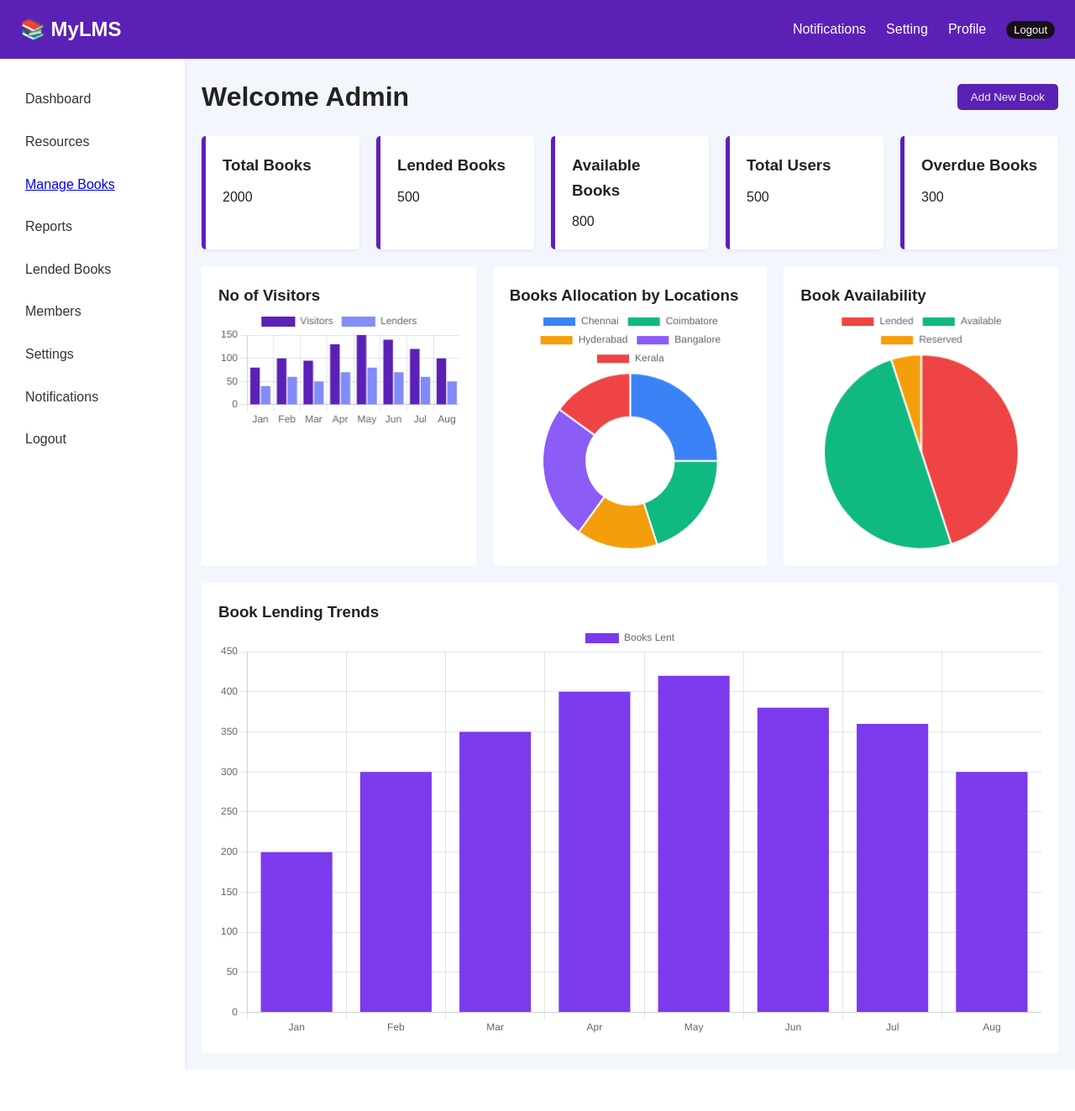
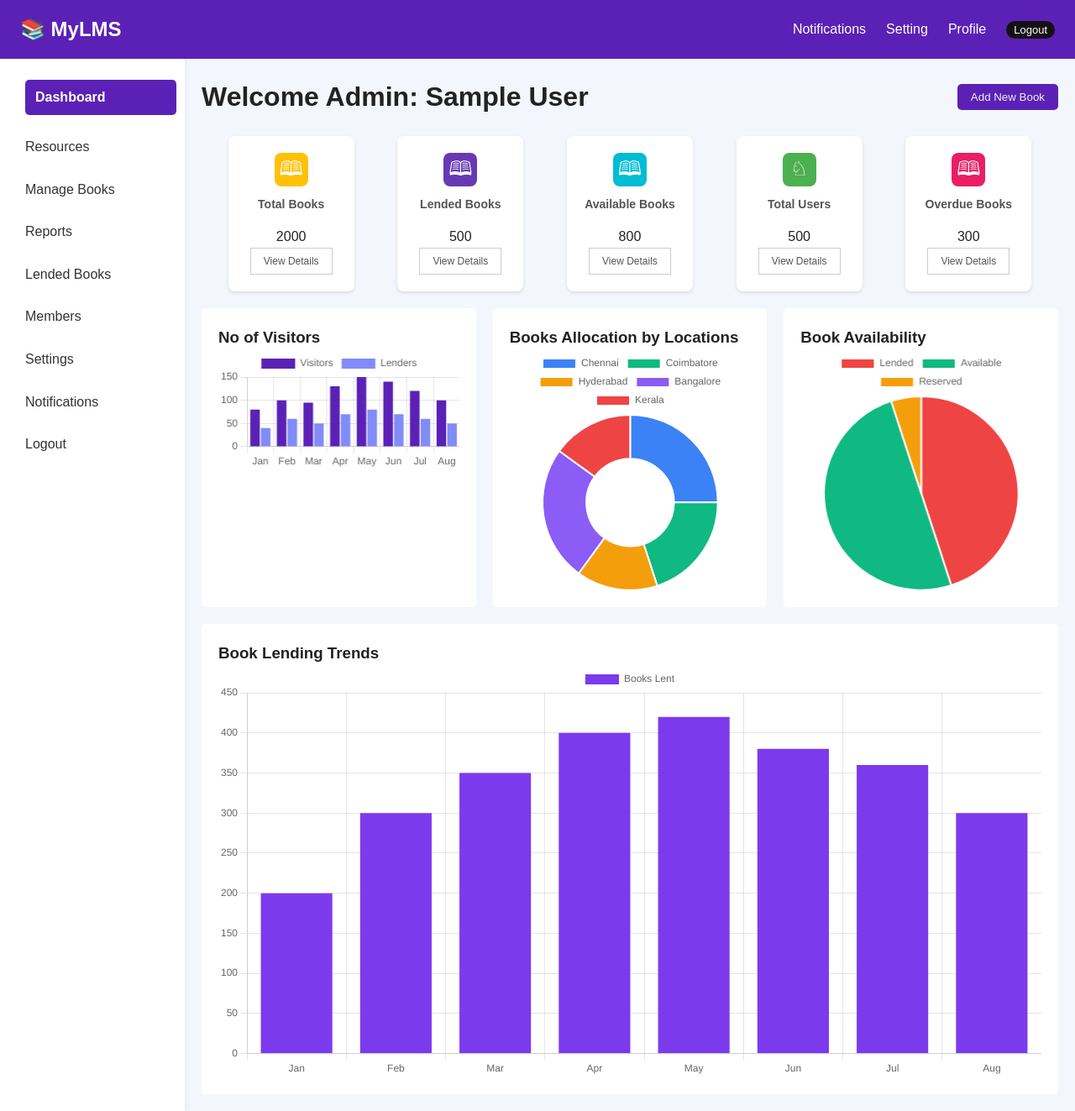
Before and after one commit to Vinay1291/Library-Management-System, a PHP site: page /admin/ in a window 1280 px wide. Shown: the whole page at 84% size. Before the commit the page ends 1274 px from the top, so only its background shows below. Run offline with PHP 8.4, Linux system fonts and the light colour scheme; the visitor is signed in with stand-in values (Sample User, id 1).

Commit message:
admin dashboard UI Done

```diff
--- a/admin/assets/css/admin.css
+++ b/admin/assets/css/admin.css
@@ -14,7 +14,7 @@
 .sidebar {
     width: 220px;
     background-color: white;
-    padding: 20px;
+    padding-top: 10px;
     box-shadow: 2px 0 5px rgba(0, 0, 0, 0.05);
 }
 
@@ -27,8 +27,10 @@
     list-style: none;
 }
 
+
 .sidebar ul li {
     padding: 10px;
+    padding-left: 30px;
     margin: 5px 0;
     color: #333;
     cursor: pointer;
@@ -36,6 +38,24 @@
 
 .sidebar ul li:hover {
     background-color: #f0f0f0;
+}
+
+.sidebar ul li.active:hover {
+    background-color: #5b21b6;
+}
+
+.sidebar ul li.active a {
+    background-color: #5b21b6;
+    color: white;
+    font-weight: bold;
+    border-radius: 5px;
+    padding: 8px 12px;
+}
+
+.sidebar ul li a {
+    color: inherit;
+    text-decoration: none;
+    display: block;
 }
 
 .main {
@@ -60,22 +80,80 @@
 
 .cards {
     display: flex;
+    justify-content:space-evenly;
     gap: 20px;
     margin-bottom: 20px;
+    flex-wrap: wrap;
 }
 
 .card {
-    background-color: white;
-    flex: 1;
+    background-color: #fff;
+    border-radius: 8px;
+    box-shadow: 0 2px 4px rgba(0, 0, 0, .1);
     padding: 20px;
-    border-left: 5px solid #5b21b6;
-    border-radius: 5px;
-    box-shadow: 0 2px 4px rgba(0, 0, 0, 0.05);
+    text-align: center;
+    width: 150px;
+}
+
+.card .icon-container {
+    width: 40px;
+    height: 40px;
+    border-radius: 8px;
+    display: flex;
+    justify-content: center;
+    align-items: center;
+    margin: 0 auto 10px;
+}
+
+.card .icon {
+    font-size: 20px;
+    color: #fff;
 }
 
 .card h3 {
-    margin-bottom: 10px;
+    font-size: 14px;
+    color: #555;
+    margin-bottom: 15px;
 }
+
+.card button {
+    background-color: transparent;
+    border: 1px solid #ccc;
+    color: #555;
+    padding: 8px 15px;
+    cursor: pointer;
+    font-size: 12px;
+    transition: background-color 0.3s ease;
+}
+
+.card button:hover {
+    background-color: #eee;
+}
+
+/* Specific colors for each card */
+.card-yellow .icon-container{ background-color: #ffc107; }
+.card-blue .icon-container{ background-color: #673ab4; }
+.card-teal .icon-container{ background-color: #00bcd4; }
+.card-green .icon-container{ background-color: #4caf50; }
+.card-pink .icon-container{ background-color: #e91e63; }
+
+/* Placeholder for book icon */
+.book-icon::before {
+    content: "\1F56E"; /* Unicode for a book */
+    font-size: 24px; color: #fff;
+}
+/* Placeholder for user icon */
+.user-icon::before {
+    content: "\2658"; /* Unicode for a knight (can be replaced with a more suitable user icon) */
+    font-size: 24px; color: #fff;
+}
+/* Placeholder for overdue icon (can be a variation of book or a warning sign) */
+.overdue-icon::before {
+    content: "\1F56E"; /* Using book icon for now, can be changed */
+    font-size: 24px; color: #fff;
+}
+
+
 
 .charts {
     display: flex;
--- a/admin/includes/header.php
+++ b/admin/includes/header.php
@@ -1,3 +1,9 @@
+<?php
+if (!isset($activePage)) {
+    $activePage = '';
+}
+?>
+
 <header>
   <div class="header-left">
     <div class="hamburger" id="hamburger">&#9776;</div>
@@ -8,25 +14,7 @@
       <li><a href="#">Notifications</a></li>
       <li><a href="#">Setting</a></li>
       <li><a href="#">Profile</a></li>
-      <li>
-        <?php echo '<a class="head-link" href="../logout.php">Logout</a>';?>
-      </li>
+      <li><a class="head-link" href="../../logout.php">Logout</a></li>
     </ul>
   </nav>
 </header>
-
-<div class="body">
-  <div class="sidebar">
-    <!-- <h2>My LMS</h2> -->
-    <ul>
-      <li>Dashboard</li>
-      <li>Resources</li>
-      <li><a href="manage-books/">Manage Books</a></li>
-      <li>Reports</li>
-      <li>Lended Books</li>
-      <li>Members</li>
-      <li>Settings</li>
-      <li>Notifications</li>
-      <li>Logout</li>
-    </ul>
-  </div>
--- /dev/null
+++ b/admin/includes/sidebar.php
@@ -0,0 +1,12 @@
+
+<ul>
+      <li class="<?= ($activePage === 'dashboard') ? 'active' : '' ?>"><a href="../admin/">Dashboard</a></li>
+      <li class="<?= ($activePage === 'resources') ? 'active' : '' ?>"><a href="resources.php">Resources</a></li>
+      <li class="<?= ($activePage === 'manage-books') ? 'active' : '' ?>"><a href="manage-books.php">Manage Books</a></li>
+      <li class="<?= ($activePage === 'reports') ? 'active' : '' ?>"><a href="reports.php">Reports</a></li>
+      <li class="<?= ($activePage === 'lended-books') ? 'active' : '' ?>"><a href="lended.php">Lended Books</a></li>
+      <li class="<?= ($activePage === 'members') ? 'active' : '' ?>"><a href="members.php">Members</a></li>
+      <li class="<?= ($activePage === 'settings') ? 'active' : '' ?>"><a href="settings.php">Settings</a></li>
+      <li class="<?= ($activePage === 'notifications') ? 'active' : '' ?>"><a href="notifications.php">Notifications</a></li>
+      <li><a href="../logout.php">Logout</a></li>
+    </ul>
--- a/admin/index.php
+++ b/admin/index.php
@@ -6,12 +6,11 @@ if (!isLoggedIn() || $_SESSION['role'] !== 'admin') {
     header("Location: ../login.php");
     exit();
 }
-// echo '<a href="../logout.php">Logout</a>';
+
+$activePage = 'dashboard';
 ?>
-
 <!DOCTYPE html>
 <html lang="en">
-
 <head>
   <meta charset="UTF-8" />
   <meta name="viewport" content="width=device-width, initial-scale=1.0" />
@@ -22,65 +21,70 @@ if (!isLoggedIn() || $_SESSION['role'] !== 'admin') {
 </head>
 
 <body>
+<?php include 'includes/header.php'; ?>
 
-  <?php include 'includes/header.php'; ?>
+<div class="body">
+
+  <div class="sidebar">
+    <?php include 'includes/sidebar.php'; ?>
+  </div>
 
   <div class="main">
     <div class="topbar">
-      <h1>Welcome Admin</h1>
+      <h1>Welcome Admin: <?php echo $_SESSION['name'] ?></h1>
       <button>Add New Book</button>
     </div>
 
     <div class="cards">
-      <div class="card">
-        <h3>Total Books</h3>
-        <p>2000</p>
+      <div class="card card-yellow">
+        <div class="icon-container">
+          <span class="icon book-icon"></span>
         </div>
-      <div class="card">
-        <h3>Lended Books</h3>
-        <p>500</p>
+        <h3>Total Books</h3><p>2000</p>
+        <button>View Details</button>
       </div>
-      <div class="card">
-        <h3>Available Books</h3>
-        <p>800</p>
+      <div class="card card-blue">
+        <div class="icon-container">
+          <span class="icon book-icon"></span>
         </div>
-      <div class="card">
-        <h3>Total Users</h3>
-        <p>500</p>
+        <h3>Lended Books</h3><p>500</p>
+        <button>View Details</button>
       </div>
-      <div class="card">
-        <h3>Overdue Books</h3>
-        <p>300</p>
+      <div class="card card-teal">
+        <div class="icon-container">
+          <span class="icon book-icon"></span>
+        </div>
+        <h3>Available Books</h3><p>800</p>
+        <button>View Details</button>
+      </div>
+      <div class="card card-green">
+        <div class="icon-container">
+          <span class="icon user-icon"></span>
+        </div>
+        <h3>Total Users</h3><p>500</p>
+        <button>View Details</button>
+      </div>
+      <div class="card card-pink">
+        <div class="icon-container">
+          <span class="icon overdue-icon"></span>
+        </div>
+        <h3>Overdue Books</h3><p>300</p>
+        <button>View Details</button>
       </div>
     </div>
 
     <div class="charts">
-      <div class="chart-box">
-        <h3>No of Visitors</h3>
-        <canvas id="visitorsChart"></canvas>
-      </div>
-
-      <div class="chart-box">
-        <h3>Books Allocation by Locations</h3>
-        <canvas id="locationChart"></canvas>
-      </div>
-
-      <div class="chart-box">
-        <h3>Book Availability</h3>
-        <canvas id="availabilityChart"></canvas>
-      </div>
-
-      <div class="chart-box">
-        <h3>Book Lending Trends</h3>
-        <canvas id="lendingChart"></canvas>
-      </div>
+      <div class="chart-box"><h3>No of Visitors</h3><canvas id="visitorsChart"></canvas></div>
+      <div class="chart-box"><h3>Books Allocation by Locations</h3><canvas id="locationChart"></canvas></div>
+      <div class="chart-box"><h3>Book Availability</h3><canvas id="availabilityChart"></canvas></div>
+      <div class="chart-box"><h3>Book Lending Trends</h3><canvas id="lendingChart"></canvas></div>
     </div>
   </div>
 
   <script src="https://cdn.jsdelivr.net/npm/chart.js"></script>
   <script>
-    const ctx1 = document.getElementById('visitorsChart').getContext('2d');
-    new Chart(ctx1, {
+  // Charts
+  new Chart(document.getElementById('visitorsChart'), {
     type: 'bar',
     data: {
       labels: ['Jan', 'Feb', 'Mar', 'Apr', 'May', 'Jun', 'Jul', 'Aug'],
@@ -91,44 +95,36 @@ if (!isLoggedIn() || $_SESSION['role'] !== 'admin') {
     }
   });
 
-    const ctx2 = document.getElementById('locationChart').getContext('2d');
-    new Chart(ctx2, {
+  new Chart(document.getElementById('locationChart'), {
     type: 'doughnut',
     data: {
       labels: ['Chennai', 'Coimbatore', 'Hyderabad', 'Bangalore', 'Kerala'],
-        datasets: [{
-          data: [25, 20, 15, 25, 15],
-          backgroundColor: ['#3b82f6', '#10b981', '#f59e0b', '#8b5cf6', '#ef4444']
-        }]
+      datasets: [{ data: [25, 20, 15, 25, 15], backgroundColor: ['#3b82f6', '#10b981', '#f59e0b', '#8b5cf6', '#ef4444'] }]
     }
   });
 
-    const ctx3 = document.getElementById('availabilityChart').getContext('2d');
-    new Chart(ctx3, {
+  new Chart(document.getElementById('availabilityChart'), {
     type: 'pie',
     data: {
       labels: ['Lended', 'Available', 'Reserved'],
-        datasets: [{
-          data: [45, 50, 5],
-          backgroundColor: ['#ef4444', '#10b981', '#f59e0b']
-        }]
+      datasets: [{ data: [45, 50, 5], backgroundColor: ['#ef4444', '#10b981', '#f59e0b'] }]
     }
   });
 
-    const ctx4 = document.getElementById('lendingChart').getContext('2d');
-    new Chart(ctx4, {
+  new Chart(document.getElementById('lendingChart'), {
     type: 'bar',
     data: {
       labels: ['Jan', 'Feb', 'Mar', 'Apr', 'May', 'Jun', 'Jul', 'Aug'],
-        datasets: [{
-          label: 'Books Lent',
-          data: [200, 300, 350, 400, 420, 380, 360, 300],
-          backgroundColor: '#7c3aed'
-        }]
+      datasets: [{ label: 'Books Lent', data: [200, 300, 350, 400, 420, 380, 360, 300], backgroundColor: '#7c3aed' }]
     }
   });
+
+  // Hamburger toggle for mobile
+  document.getElementById('hamburger')?.addEventListener('click', () => {
+    document.getElementById('nav-menu')?.classList.toggle('show');
+  });
+
 </script>
 </div>
 </body>
-
 </html>
```
Lines whose indentation alone changed are shown as unchanged.
